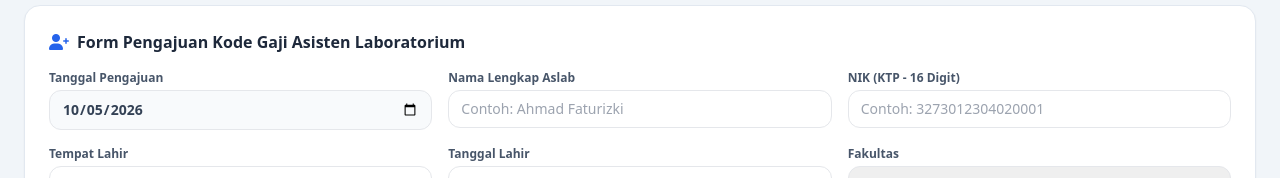
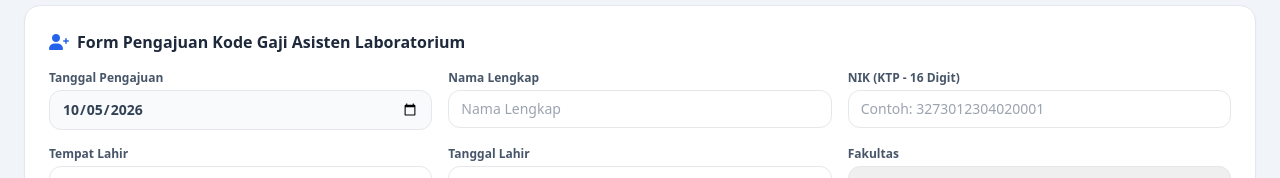
Before and after one commit to faturizkiafa-project/siassiphon, a plain HTML site: page user_dashboard.html in a window 1280 px wide. Shown: the part 155-333 px from the top of the page. Drawn offline with nearby package versions, Linux system fonts and the light colour scheme.

Commit message:
Update user_dashboard.html

```diff
--- a/user_dashboard.html
+++ b/user_dashboard.html
@@ -56,8 +56,8 @@
                         <input type="date" id="aslab-tgl-pengajuan" required class="w-full px-3 py-2 border rounded-xl text-sm bg-slate-50 font-semibold text-slate-700 outline-none focus:ring-2 focus:ring-blue-500">
                     </div>
                     <div>
-                        <label class="block text-xs font-semibold text-slate-600 mb-1">Nama Lengkap Aslab</label>
-                        <input type="text" id="aslab-nama" required placeholder="Contoh: Ahmad Faturizki" class="w-full px-3 py-2 border rounded-xl text-sm outline-none focus:ring-2 focus:ring-blue-500">
+                        <label class="block text-xs font-semibold text-slate-600 mb-1">Nama Lengkap</label>
+                        <input type="text" id="aslab-nama" required placeholder="Nama Lengkap" class="w-full px-3 py-2 border rounded-xl text-sm outline-none focus:ring-2 focus:ring-blue-500">
                     </div>
                     <div>
                         <label class="block text-xs font-semibold text-slate-600 mb-1">NIK (KTP - 16 Digit)</label>
```
